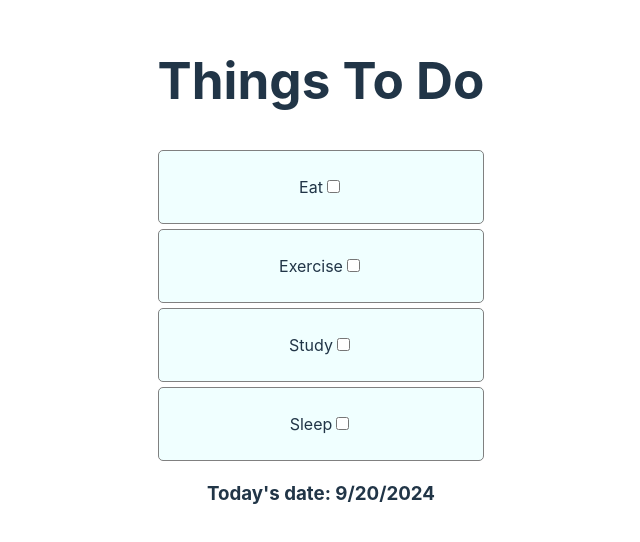
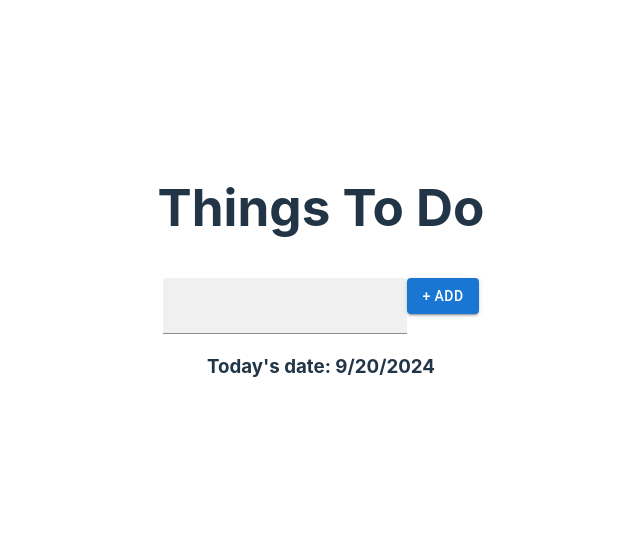
Before and after one commit to beaucurrier/react-projects, a React (Vite) app: page / in a window 1280 px wide. Shown: the part 132-674 px from the top of the page, without its empty margins (319-959 px from the left). Built offline with nearby package versions, Linux system fonts and the light colour scheme.

Commit message:
set up the functionality for delete and edit, plus added material ui

```diff
--- a/package.json
+++ b/package.json
@@ -10,6 +10,9 @@
     "preview": "vite preview"
   },
   "dependencies": {
+    "@emotion/react": "^11.13.3",
+    "@emotion/styled": "^11.13.0",
+    "@mui/material": "^6.1.1",
     "react": "^18.3.1",
     "react-dom": "^18.3.1"
   },
--- /dev/null
+++ b/src/components/Button.jsx
@@ -0,0 +1,11 @@
+import React from 'react'
+
+const Button = ({ type = 'button', onClick, children, ...rest }) => {
+    return (
+      <button type={type} onClick={onClick} {...rest}>
+        {children}
+      </button>
+    );
+  };
+
+export default Button
--- a/src/components/ChecklistItem.jsx
+++ b/src/components/ChecklistItem.jsx
@@ -1,17 +1,55 @@
-import PropTypes from "prop-types";
+import PropTypes from 'prop-types'
+import Input from './Input'
+import FormGroup from '@mui/material/FormGroup'
+import FormControlLabel from '@mui/material/FormControlLabel'
+import Checkbox from '@mui/material/Checkbox'
+import Button from '@mui/material/Button'
 
-const ChecklistItem = (props) => {
+const ChecklistItem = ({
+  handleEdit,
+  handleDelete,
+  htmlFor,
+  type,
+  id,
+  name,
+  text,
+  completed,
+  handleUserClick,
+}) => {
   return (
-    <div className='card'>
-        <label htmlFor={`${props.todo}`}> {props.todo}
-            <input type="checkbox" id="checkbox" name={`${props.todo}`}/>
-        </label>
-    </div>
+    <FormGroup>
+      <FormControlLabel
+        control={
+          <Checkbox
+            onChange={(e) => handleUserClick(e)}
+            checked={completed}
+            type={type}
+            id={`${id}`}
+            name={name}
+          />
+        }
+        label={text}
+        htmlFor={htmlFor}
+      />
+      <Button variant='outlined' onClick={() => handleDelete(id)} id={`${id}`}>
+        Delete
+      </Button>
+      {isEditClicked && (
+        <Button variant='outlined' onClick={() => handleEdit(id)} id={`${id}`}>
+          Edit
+        </Button>
+      )}
+      {!isEditClicked && (
+        <TextField
+          type='text'
+          value={inputValue}
+          name='addToDo'
+          onChange={(e) => handleInputChange(e)}
+          variant='filled'
+        />
+      )}
+    </FormGroup>
   )
 }
 
-ChecklistItem.propTypes = {
-    todo: PropTypes.string.isRequired,
-  };
-
 export default ChecklistItem
--- a/src/components/Header.jsx
+++ b/src/components/Header.jsx
@@ -1,6 +1,6 @@
-const Header = (props) => {
+const Header = ({title}) => {
     return (
-        <h2>{props.title}</h2>
+        <h2>{title}</h2>
     )
 }
 
--- /dev/null
+++ b/src/components/Input.jsx
@@ -0,0 +1,11 @@
+
+const Input = ({label, id, type, onChange, value, ...rest})=>{
+    return(
+    <>
+        <label htmlFor={id}> {label} </label>
+        <input id={id} type={type} onChange={onChange} value={value} {...rest} />
+    </>
+    )
+    }
+
+export default Input
--- a/src/components/MainContent.jsx
+++ b/src/components/MainContent.jsx
@@ -1,12 +1,85 @@
-import ChecklistItem from "./ChecklistItem"
+import React, { useState } from 'react'
+import ChecklistItem from './ChecklistItem'
+import Button from '@mui/material/Button'
+import Box from '@mui/material/Box'
+import TextField from '@mui/material/TextField'
 
 const MainContent = () => {
+  let toDoList = []
+
+  const [checked, setChecked] = useState(toDoList)
+  const [inputValue, setInputValue] = useState('')
+  const [updatedValue, setUpdateValue] = useState('')
+
+  const handleUserClick = (e) => {
+    const tempArray = [...checked].map((item) =>
+      item.id === e.target.id ? { ...item, completed: !item.completed } : item
+    )
+    setChecked(tempArray)
+    console.log(checked)
+  }
+  const handleAddItem = () => {
+    const newItem = {
+      id: checked.length + 1,
+      text: inputValue,
+      htmlFor: inputValue,
+      type: 'checkbox',
+      name: inputValue,
+    }
+    setChecked([...checked, newItem])
+    setInputValue('')
+  }
+
+  const handleInputChange = (e) => {
+    setInputValue(e.target.value)
+  }
+
+  const handleEdit = (id) => {
+    const editItem = checked.find((item) => item.id === id)
+    editItem.text = updatedValue
+    const tempArray = [...checked].map((item) =>
+      item.id == id ? editItem : item
+    )
+    setChecked(tempArray)
+  }
+
+  const handleDelete = (id) => {
+    const updatedItems = checked.filter((item) => {
+      if (item.id !== id) return item
+    })
+    console.log(updatedItems)
+    setChecked(updatedItems)
+  }
+
+  const mappingToDoList = checked.map(
+    ({ text, completed, htmlFor, type, id, name }) => (
+      <ChecklistItem
+        handleEdit={handleEdit}
+        handleDelete={handleDelete}
+        text={text}
+        htmlFor={htmlFor}
+        type={type}
+        key={id}
+        completed={completed}
+        id={id}
+        name={name}
+        handleUserClick={handleUserClick}
+      />
+    )
+  )
   return (
     <>
-        <ChecklistItem todo="Eat"/>
-        <ChecklistItem todo='Exercise'/>
-        <ChecklistItem todo='Study'/>
-        <ChecklistItem todo = 'Sleep'  />
+      <TextField
+        type='text'
+        value={inputValue}
+        name='addToDo'
+        onChange={(e) => handleInputChange(e)}
+        variant='filled'
+      />
+      <Button onClick={() => handleAddItem()} variant='contained'>
+        + Add
+      </Button>
+      {mappingToDoList}
     </>
   )
 }
--- a/src/index.css
+++ b/src/index.css
@@ -63,6 +63,11 @@ button:focus-visible {
     color: #747bff;
   }
   button {
-    background-color: #f9f9f9;
+    background: #49a0e6;
+    color: black;
   }
 }
+input{
+  background:azure;
+  color: black;
+}
```
Also changed, not shown: 1 other file (tests, documents, lock files or other folders).
